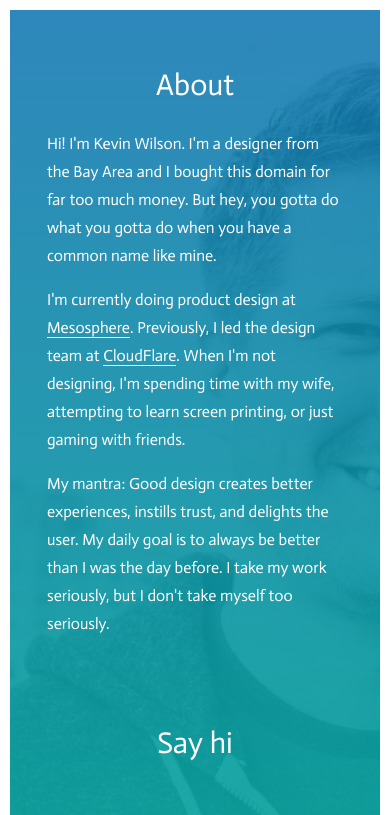
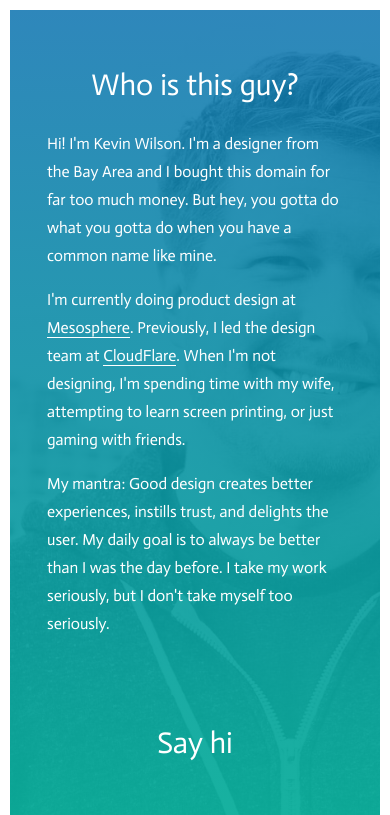
Before and after one commit to entemper/portfolio, a plain HTML site: page about.html in a window 390 px wide. Shown: the top 815 px of the page. Drawn offline with Linux system fonts and the light colour scheme.

Commit message:
Fixing mobile outline issues

```diff
--- a/about.html
+++ b/about.html
@@ -16,7 +16,7 @@
 		<main>
 			<div class="about main-content">
 				<div>
-					<h1>About</h1>
+					<h1>Who is this guy?</h1>
 					<p>Hi! I'm Kevin Wilson. I'm a designer from the Bay Area and I bought this domain for far too much money. But hey, you gotta do what you gotta do when you have a common name like mine.</p>
 					<p>I'm currently doing product design at <a href="https://www.mesosphere.com" class="text-link">Mesosphere</a>. Previously, I led the design team at <a href="https://www.cloudflare.com/" class="text-link">CloudFlare</a>. When I'm not designing, I'm spending time with my wife, attempting to learn screen printing, or just gaming with friends.</p>
 					<p>My mantra: Good design creates better experiences, instills trust, and delights the user. My daily goal is to always be better than I was the day before. I take my work seriously, but I don't take myself too seriously.</p>
--- a/scss/style.scss
+++ b/scss/style.scss
@@ -220,6 +220,7 @@ main {
 
 	padding: 10px;
 	text-align: center;
+	height: 100%;
 
 	&.work-page {
 		padding: 0;
@@ -227,6 +228,7 @@ main {
 
 	.main-content {
 		position: relative;
+		height: 100%;
 
 		> div {
 			height: 100%;
@@ -254,7 +256,7 @@ main {
 			}
 		}
 
-		&.work, &.work-item {
+		&.work, &.about, &.work-item {
 			/* .main-content basic style - work page */
 			background-color: white;
 
@@ -262,8 +264,6 @@ main {
 
 		&.about {
 			/* .main-content basic style - about page */
-			display: table;
-			width: 100%;
 			background-size: cover;
 			background-position: left center;
 			background-image: url('../img/kevin.jpg');
```
Also changed, not shown: work.html (+1 -1 lines), css/style.css.
